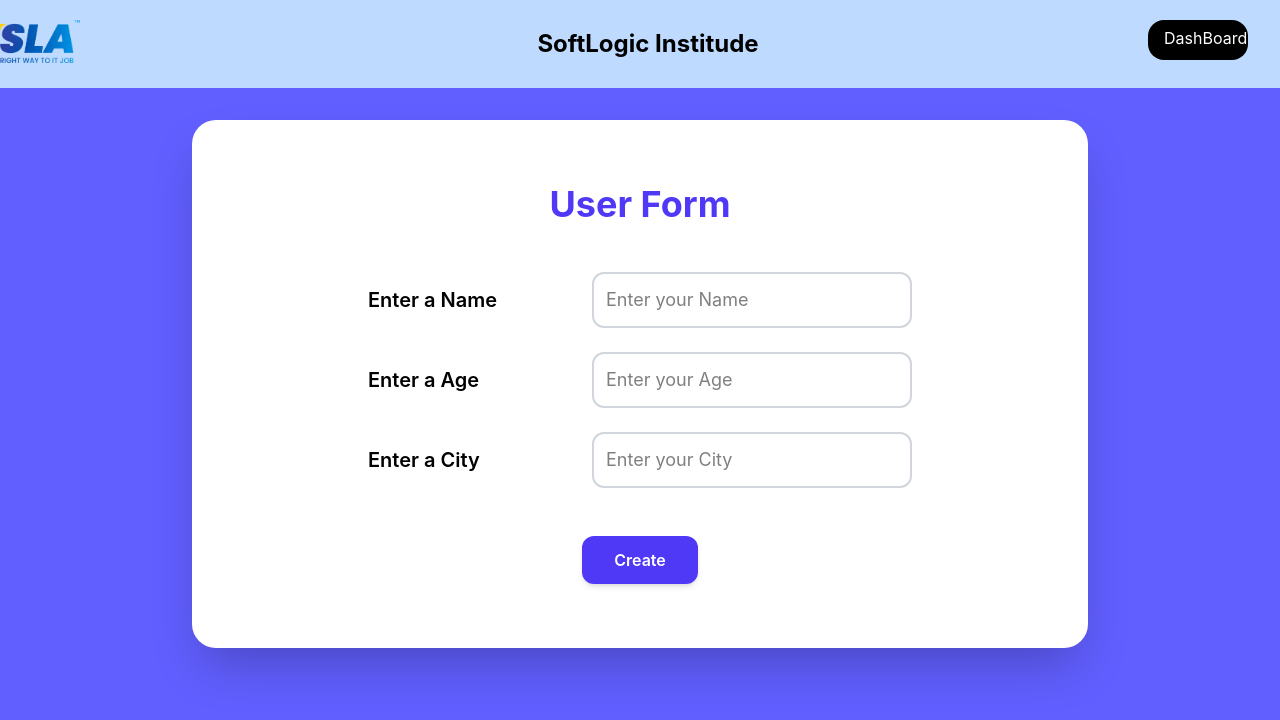
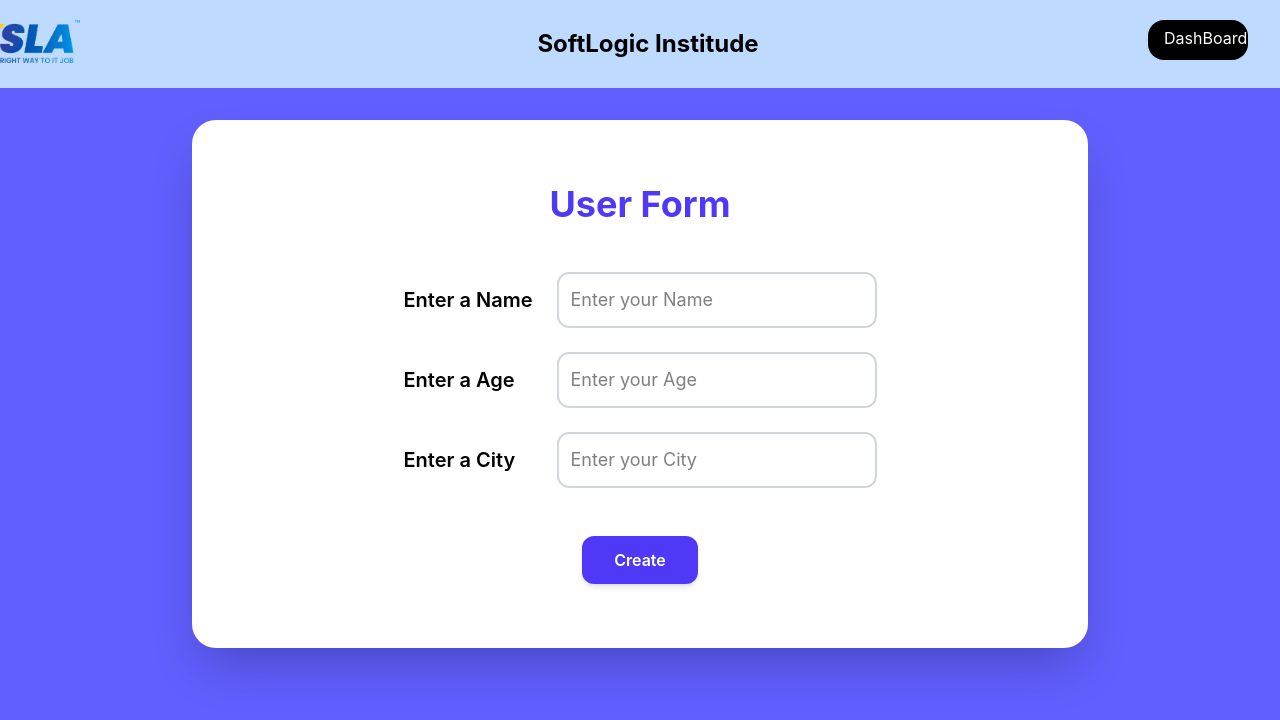
Before and after one commit to Joeljerald/Day4Assignment, a React (Vite) app: page /day10 in a window 1280 px wide. Shown: the top 720 px of the page. Built offline with nearby package versions, Linux system fonts and the light colour scheme.

Commit message:
updated Day10

```diff
--- a/src/day10/UserData.jsx
+++ b/src/day10/UserData.jsx
@@ -40,7 +40,7 @@ const UserData = () => {
                 </tr>
 
               <tr>
-                <td className="w-56 text-xl font-semibold pr-6 whitespace-nowrap">
+                <td className=" text-xl font-semibold pr-6 ">
                   <label htmlFor="UserName">Enter a Name </label>
                   </td>
                 <td>
@@ -49,7 +49,7 @@ const UserData = () => {
               </tr>
 
               <tr>
-                <td className="w-56 text-xl font-semibold pr-6 whitespace-nowrap">
+                <td className="text-xl font-semibold pr-6 ">
                   <label htmlFor="UserAge">Enter a Age</label></td>
 
                 <td>
@@ -58,7 +58,7 @@ const UserData = () => {
               </tr>
 
               <tr>
-                <td className="w-56 text-xl font-semibold pr-6 whitespace-nowrap">
+                <td className="text-xl font-semibold pr-6">
                   <label htmlFor="UserCity">Enter a City</label>
                 </td>
 
```
